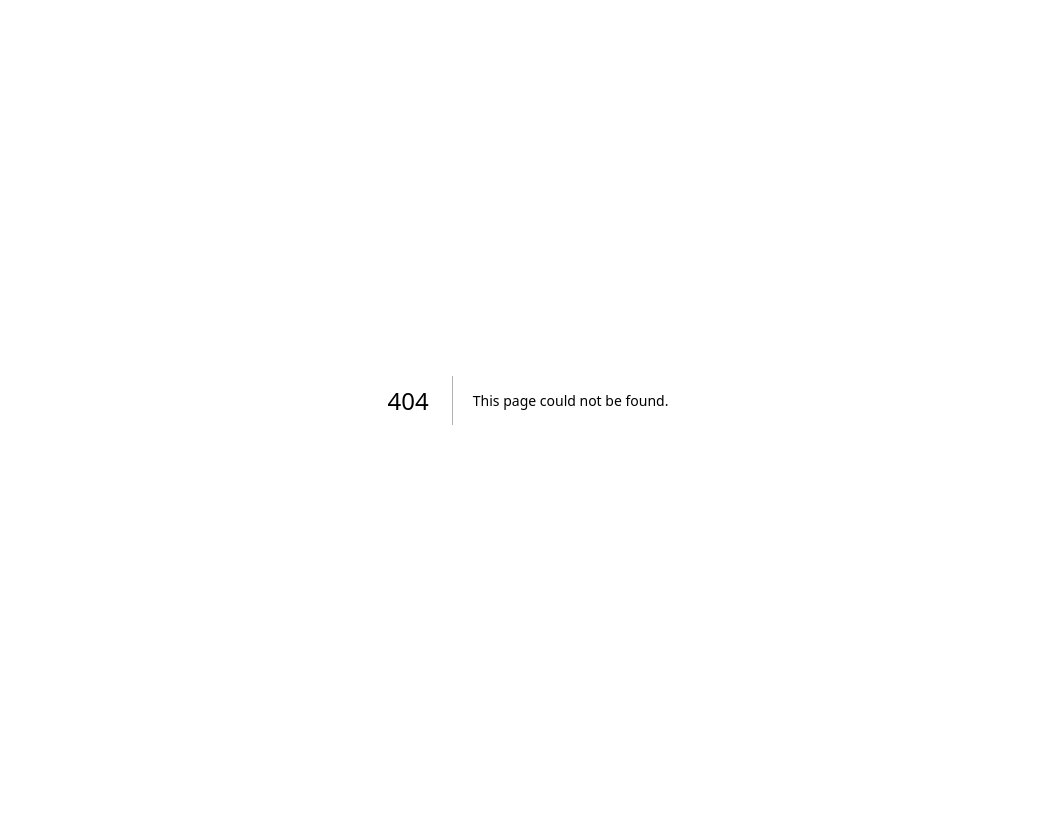
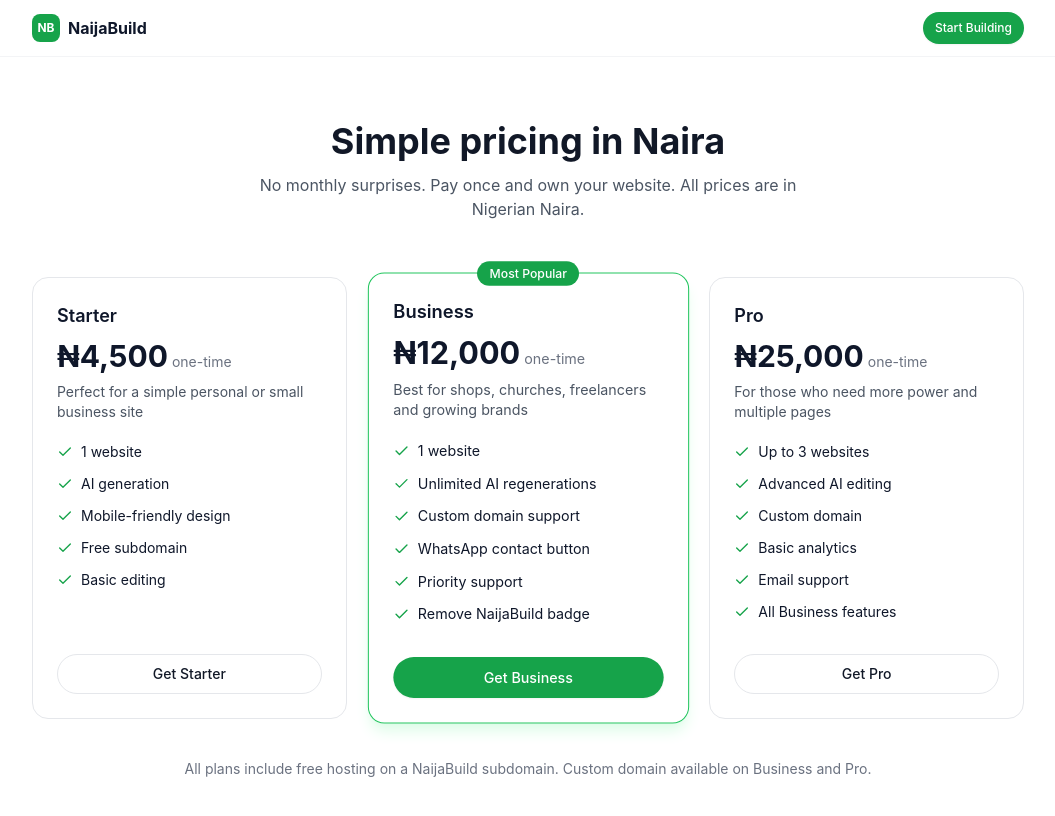
Before and after one commit to heidif24/LLM24, a Next.js app: page /pricing in a window 1280 px wide. Before the commit this address had no page. Shown: the top 816 px of the page, without its empty margins (112-1167 px from the left). Built offline with nearby package versions, Linux system fonts and the light colour scheme.

Commit message:
Add pricing page, login skeleton, and improved README

```diff
--- /dev/null
+++ b/src/app/login/page.tsx
@@ -0,0 +1,63 @@
+import Link from "next/link";
+import { Button } from "@/components/ui/button";
+
+export default function LoginPage() {
+  return (
+    <div className="min-h-screen bg-gray-50 flex items-center justify-center px-4">
+      <div className="w-full max-w-md">
+        <div className="text-center mb-8">
+          <Link href="/" className="inline-flex items-center gap-2">
+            <div className="w-9 h-9 rounded-xl bg-green-600 flex items-center justify-center">
+              <span className="text-white font-bold">NB</span>
+            </div>
+            <span className="font-bold text-xl">NaijaBuild</span>
+          </Link>
+        </div>
+
+        <div className="bg-white rounded-2xl border border-gray-200 shadow-sm p-8">
+          <h1 className="text-xl font-bold text-center">Welcome back</h1>
+          <p className="text-sm text-gray-500 text-center mt-1 mb-6">
+            Log in to manage your websites
+          </p>
+
+          <div className="space-y-4">
+            <div>
+              <label className="block text-sm font-medium text-gray-700 mb-1.5">
+                Email address
+              </label>
+              <input
+                type="email"
+                placeholder="you@example.com"
+                className="w-full h-11 px-3 rounded-xl border border-gray-200 focus:outline-none focus:ring-2 focus:ring-green-500 focus:border-transparent"
+              />
+            </div>
+            <div>
+              <label className="block text-sm font-medium text-gray-700 mb-1.5">
+                Password
+              </label>
+              <input
+                type="password"
+                placeholder="••••••••"
+                className="w-full h-11 px-3 rounded-xl border border-gray-200 focus:outline-none focus:ring-2 focus:ring-green-500 focus:border-transparent"
+              />
+            </div>
+            <Button className="w-full" size="lg">
+              Log in
+            </Button>
+          </div>
+
+          <p className="text-center text-sm text-gray-500 mt-6">
+            Don&apos;t have an account?{" "}
+            <Link href="/build" className="text-green-600 font-medium hover:underline">
+              Start building
+            </Link>
+          </p>
+        </div>
+
+        <p className="text-center text-xs text-gray-400 mt-6">
+          Authentication will be fully connected in the next phase.
+        </p>
+      </div>
+    </div>
+  );
+}
--- /dev/null
+++ b/src/app/pricing/page.tsx
@@ -0,0 +1,128 @@
+import Link from "next/link";
+import { Check, ArrowRight } from "lucide-react";
+import { Button } from "@/components/ui/button";
+
+const plans = [
+  {
+    name: "Starter",
+    price: "₦4,500",
+    period: "one-time",
+    description: "Perfect for a simple personal or small business site",
+    features: [
+      "1 website",
+      "AI generation",
+      "Mobile-friendly design",
+      "Free subdomain",
+      "Basic editing",
+    ],
+    cta: "Get Starter",
+    popular: false,
+  },
+  {
+    name: "Business",
+    price: "₦12,000",
+    period: "one-time",
+    description: "Best for shops, churches, freelancers and growing brands",
+    features: [
+      "1 website",
+      "Unlimited AI regenerations",
+      "Custom domain support",
+      "WhatsApp contact button",
+      "Priority support",
+      "Remove NaijaBuild badge",
+    ],
+    cta: "Get Business",
+    popular: true,
+  },
+  {
+    name: "Pro",
+    price: "₦25,000",
+    period: "one-time",
+    description: "For those who need more power and multiple pages",
+    features: [
+      "Up to 3 websites",
+      "Advanced AI editing",
+      "Custom domain",
+      "Basic analytics",
+      "Email support",
+      "All Business features",
+    ],
+    cta: "Get Pro",
+    popular: false,
+  },
+];
+
+export default function PricingPage() {
+  return (
+    <div className="min-h-screen bg-white">
+      <header className="border-b border-gray-100">
+        <div className="max-w-5xl mx-auto px-4 h-14 flex items-center justify-between">
+          <Link href="/" className="flex items-center gap-2">
+            <div className="w-7 h-7 rounded-lg bg-green-600 flex items-center justify-center">
+              <span className="text-white font-bold text-xs">NB</span>
+            </div>
+            <span className="font-bold">NaijaBuild</span>
+          </Link>
+          <Link href="/build">
+            <Button size="sm">Start Building</Button>
+          </Link>
+        </div>
+      </header>
+
+      <main className="max-w-5xl mx-auto px-4 py-16">
+        <div className="text-center mb-14">
+          <h1 className="text-3xl sm:text-4xl font-bold text-gray-900">Simple pricing in Naira</h1>
+          <p className="mt-3 text-gray-600 max-w-xl mx-auto">
+            No monthly surprises. Pay once and own your website. All prices are in Nigerian Naira.
+          </p>
+        </div>
+
+        <div className="grid md:grid-cols-3 gap-6">
+          {plans.map((plan) => (
+            <div
+              key={plan.name}
+              className={`relative rounded-2xl border p-6 flex flex-col ${
+                plan.popular
+                  ? "border-green-500 shadow-lg shadow-green-100 scale-[1.02]"
+                  : "border-gray-200"
+              }`}
+            >
+              {plan.popular && (
+                <div className="absolute -top-3 left-1/2 -translate-x-1/2 bg-green-600 text-white text-xs font-medium px-3 py-1 rounded-full">
+                  Most Popular
+                </div>
+              )}
+              <div className="mb-5">
+                <h3 className="font-semibold text-lg">{plan.name}</h3>
+                <div className="mt-2 flex items-baseline gap-1">
+                  <span className="text-3xl font-bold">{plan.price}</span>
+                  <span className="text-sm text-gray-500">{plan.period}</span>
+                </div>
+                <p className="mt-2 text-sm text-gray-600">{plan.description}</p>
+              </div>
+              <ul className="space-y-3 mb-8 flex-1">
+                {plan.features.map((feature) => (
+                  <li key={feature} className="flex items-start gap-2 text-sm">
+                    <Check className="w-4 h-4 text-green-600 mt-0.5 shrink-0" />
+                    <span>{feature}</span>
+                  </li>
+                ))}
+              </ul>
+              <Button
+                variant={plan.popular ? "default" : "outline"}
+                className="w-full"
+                asChild
+              >
+                <Link href="/build">{plan.cta}</Link>
+              </Button>
+            </div>
+          ))}
+        </div>
+
+        <p className="text-center text-sm text-gray-500 mt-10">
+          All plans include free hosting on a NaijaBuild subdomain. Custom domain available on Business and Pro.
+        </p>
+      </main>
+    </div>
+  );
+}
```
Also changed, not shown: 1 other file (tests, documents, lock files or other folders).
